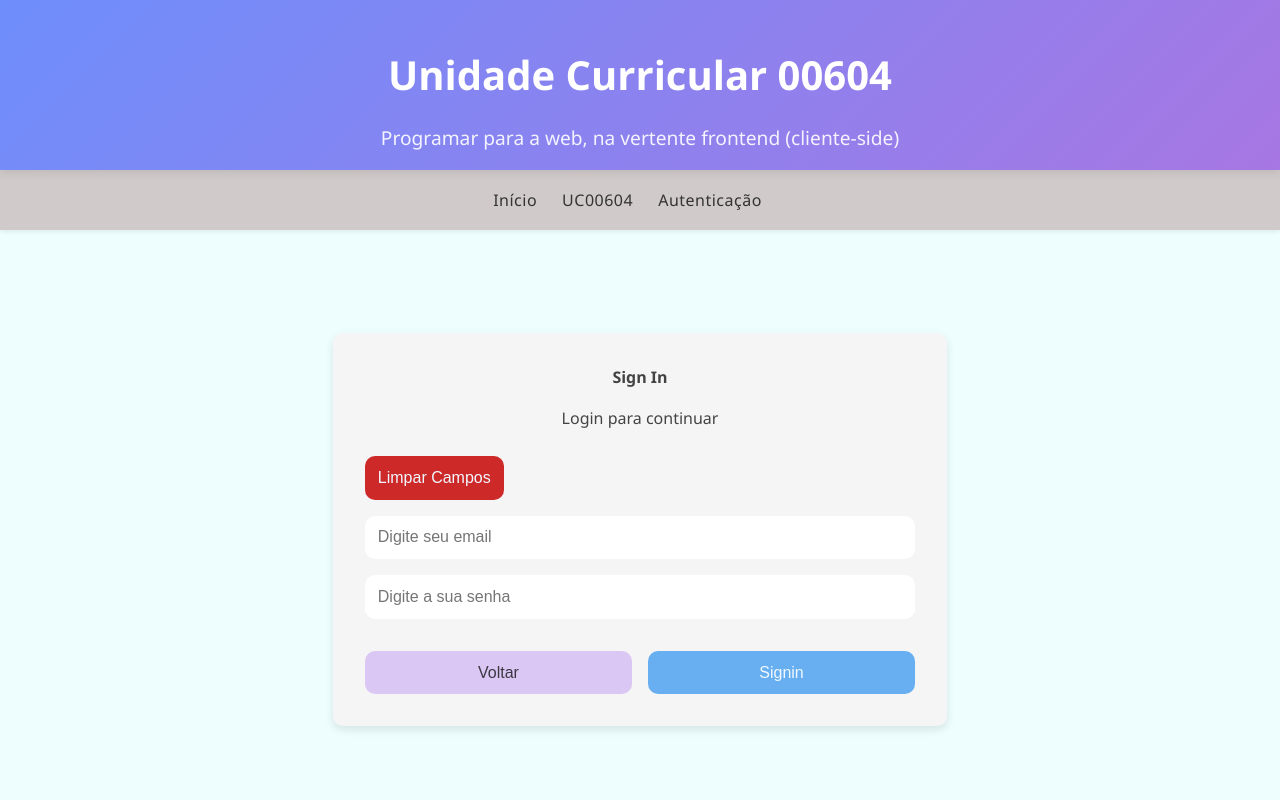
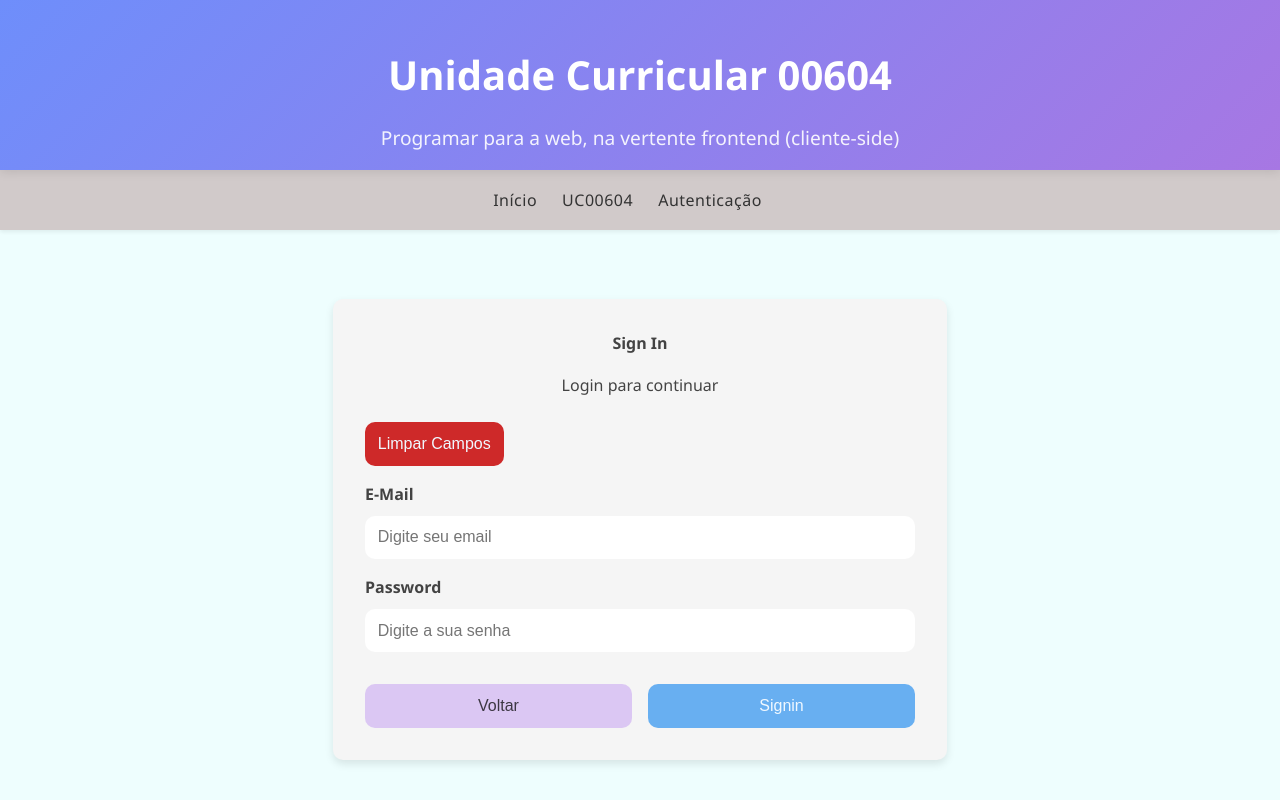
Before and after one commit to MuscledDog/UC00604-, an Angular app: page /pages/autenticacao in a window 1280 px wide. Shown: the top 800 px of the page. Built offline with nearby package versions, Linux system fonts and the light colour scheme.

Commit message:
aplicado validadores nos campos de email e password para dar mensagem de erro

```diff
--- a/src/app/pages/authentication/authentication.html
+++ b/src/app/pages/authentication/authentication.html
@@ -7,11 +7,51 @@
   <form [formGroup]="this.signinForms" (ngSubmit)="onSubmit()">
 
     <!--input do email-->
-    <!-- <label for="email">E-Mail</label> -->
-    <input type="email" name="email" placeholder="Digite seu email" formControlName="email">
+    <label for="email">E-Mail</label>
+        <input type="email" name="email" placeholder="Digite seu email" formControlName="email">
+        @if (this.signinForms.invalid && this.signinForms.get("email")?.touched) {
+
+          @if (this.signinForms.hasError('required',"email")) {
+              <div class="error-message">
+          <small>Campo obrigatório</small>
+         </div>
+          }
+          @if (this.signinForms.getError("email","email")) {
+            <div class="error-message">
+          <small>Erro no padrão do e-mail</small>
+         </div>
+          }
+
+        }
+
+
     <!-- Input da password-->
-     <!-- <label for="password">Password</label> -->
+     <label for="password">Password</label>
     <input type="password" name="password" placeholder="Digite a sua senha" formControlName="password">
+        @if (!this.signinForms.valid && this.signinForms.get("password")?.touched) {
+
+          @if (this.signinForms.get("password")?.getError("required")) {
+            <div class="error-message">
+          <small>Campo obrigatório</small>
+         </div>
+          }
+          @if (this.signinForms.hasError("minlength","password")) {
+            <div class="error-message">
+          <small>Campo tem de ter no mínimo 3 caracteres</small>
+         </div>
+          }
+          @if (this.signinForms.get("password")?.getError("maxlength")) {
+          <div class="error-message">
+          <small>Campo tem de ter no máximo 10 caracteres</small>
+         </div>
+
+          }
+
+
+
+        }<!-- Fim bloco -->
+
+
 
     <!-- Botões -->
     <div class="button-group">
--- a/src/app/pages/authentication/authentication.ts
+++ b/src/app/pages/authentication/authentication.ts
@@ -1,6 +1,6 @@
 import { CommonModule } from '@angular/common';
 import { Component } from '@angular/core';
-import { ReactiveFormsModule, UntypedFormBuilder, UntypedFormGroup } from '@angular/forms';
+import { ReactiveFormsModule, UntypedFormBuilder, UntypedFormGroup, Validators } from '@angular/forms';
 
 @Component({
   selector: 'app-authentication',
@@ -16,13 +16,16 @@ export class Authentication {
 
   constructor (private fb: UntypedFormBuilder) {
     this.signinForms = this.fb.nonNullable.group({
-      email: [''],
-      password: ['']
-    });
+      email: ['',[Validators.required, Validators.email]], /** serve para validar o @ */
+      password: ['', [Validators.required, Validators.minLength(3), Validators.maxLength(10)]]
+     });
   }
 
 onSubmit() {
-  console.log("Meu forms", this.signinForms.value);
+  this.signinForms.get('email')?.getError('required');
+  console.log("Controls", this.signinForms.controls['email'].value);
+
+   console.log("Meu forms", this.signinForms.value);
 }
 
 
```
